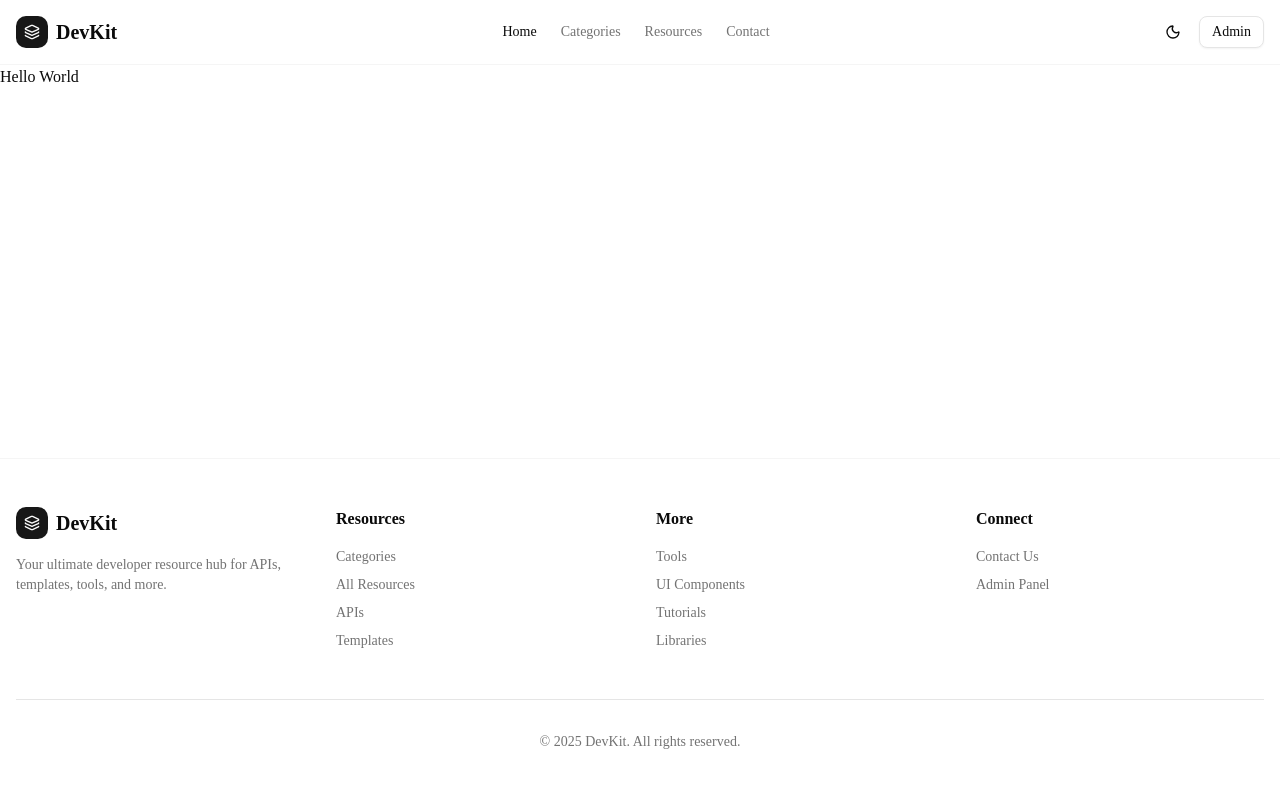
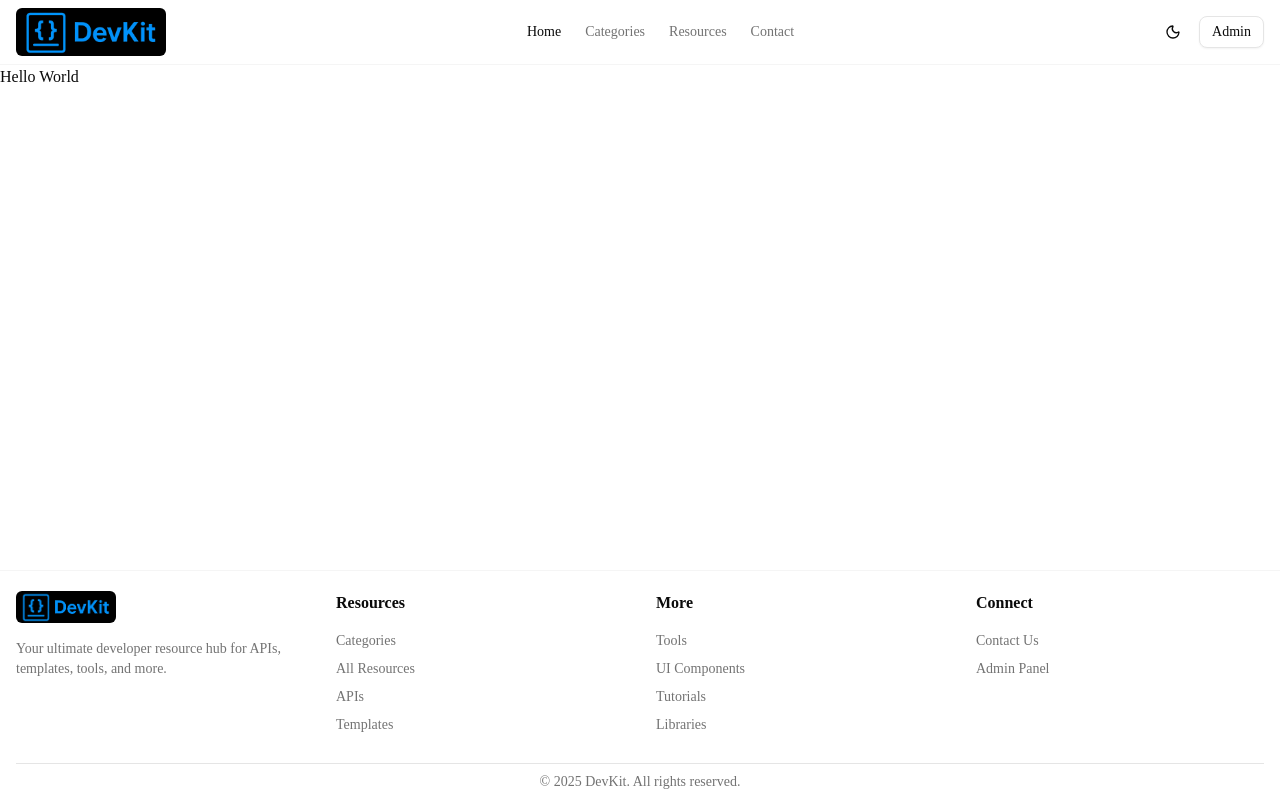
Before and after one commit to DevKit-Org/devkit, a Next.js app: page / in a window 1280 px wide. Built offline with nearby package versions, Linux system fonts and the light colour scheme.

Commit message:
Replace icon with main logo in header and footer
Updated the site header and footer to use the new main logo image via next/image instead of the previous icon. Adjusted layout spacing and replaced the main-logo.png asset with a new version.

```diff
--- a/components/site-footer.tsx
+++ b/components/site-footer.tsx
@@ -1,17 +1,20 @@
 import Link from "next/link";
-import { Icons } from "@/components/icons";
+import Image from "next/image";
 
 export function SiteFooter() {
   return (
     <footer className="border-t border-border/40 bg-background">
-      <div className="w-full px-4 py-12">
+      <div className="w-full px-4 pt-5">
         <div className="grid grid-cols-1 gap-8 md:grid-cols-4">
           <div className="space-y-4">
             <Link href="/" className="flex items-center gap-2">
-              <div className="flex h-8 w-8 items-center justify-center rounded-lg bg-primary">
-                <Icons.layers className="h-4 w-4 text-primary-foreground" />
-              </div>
-              <span className="font-semibold text-xl">DevKit</span>
+              <Image
+                src="/main-logo.png"
+                alt="DevKit"
+                width={100}
+                height={100}
+                className="rounded-sm"
+              />
             </Link>
             <p className="text-sm text-muted-foreground">
               Your ultimate developer resource hub for APIs, templates, tools,
@@ -118,7 +121,7 @@ export function SiteFooter() {
           </div>
         </div>
 
-        <div className="mt-12 border-t border-border pt-8 text-center text-sm text-muted-foreground">
+        <div className="mt-7 border-t border-border py-2 text-center text-sm text-muted-foreground">
           <p>&copy; {new Date().getFullYear()} DevKit. All rights reserved.</p>
         </div>
       </div>
--- a/components/site-header.tsx
+++ b/components/site-header.tsx
@@ -8,6 +8,7 @@ import { ThemeToggle } from "@/components/theme-toggle";
 import { Icons } from "@/components/icons";
 import { cn } from "@/lib/utils";
 import { useState } from "react";
+import Image from "next/image";
 
 const navItems = [
   { href: "/", label: "Home" },
@@ -24,10 +25,13 @@ export function SiteHeader() {
     <header className="sticky top-0 z-50 w-full border-b border-border/40 bg-background/95 backdrop-blur supports-[backdrop-filter]:bg-background/60">
       <div className="w-full flex h-16 items-center justify-between px-4">
         <Link href="/" className="flex items-center gap-2">
-          <div className="flex h-8 w-8 items-center justify-center rounded-lg bg-primary">
-            <Icons.layers className="h-4 w-4 text-primary-foreground" />
-          </div>
-          <span className="font-semibold text-xl">DevKit</span>
+          <Image
+            src="/main-logo.png"
+            alt="DevKit"
+            width={150}
+            height={100}
+            className="rounded-sm"
+          />
         </Link>
 
         {/* Desktop Navigation */}
```
Also changed, not shown: public/main-logo.png.
